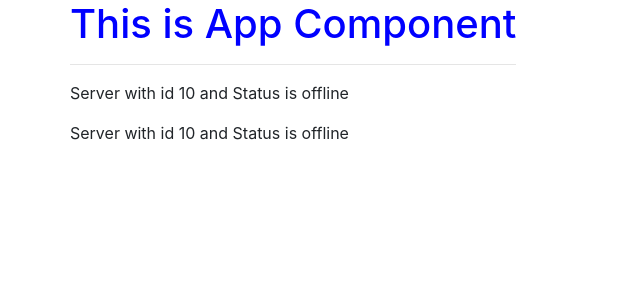
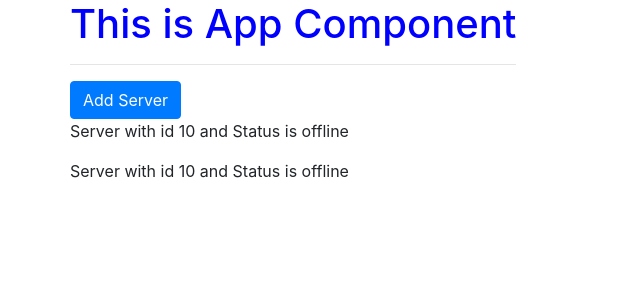
Before and after one commit to jaypalsodha/Angular-8, an Angular app in the folder angular-learning/: page / in a window 1280 px wide. Shown: the top 300 px of the page, without its empty margins (0-640 px from the left). Built offline with nearby package versions, Linux system fonts and the light colour scheme.

Commit message:
commit new changes

```diff
--- a/angular-learning/src/app/app.component.html
+++ b/angular-learning/src/app/app.component.html
@@ -3,9 +3,7 @@
         <div class="col-xs-12">
         <h1>This is App Component</h1>
         <hr>
-        <!-- <app-servers></app-servers> -->
-        <!-- <div app-servers></div> -->
-        <div class="app-servers"></div>
+       <app-servers></app-servers>
     </div>
     </div>
 </div>
--- a/angular-learning/src/app/servers/servers.component.html
+++ b/angular-learning/src/app/servers/servers.component.html
@@ -1,2 +1,6 @@
+<button class="btn btn-primary"
+ [disabled]="!allowNewServer">
+    Add Server
+</button>
 <app-server></app-server>
 <app-server></app-server>
--- a/angular-learning/src/app/servers/servers.component.ts
+++ b/angular-learning/src/app/servers/servers.component.ts
@@ -3,17 +3,25 @@
 @Component({
   // selector: 'app-servers', //component selector
   //selector:'[app-servers]',  // property selector
-  selector:'.app-servers', //class selector
-  //templateUrl: './servers.component.html',
-  template : `<app-server></app-server>
-              <app-server></app-server>`,
+  selector: 'app-servers', //class selector
+  templateUrl: './servers.component.html',
+  // template : `<app-server></app-server>
+  //             <app-server></app-server>`,
   styleUrls: ['./servers.component.css']
 })
 export class ServersComponent implements OnInit {
 
-  constructor() { }
+  allowNewServer: boolean = false;
+
+  constructor() {
+    setTimeout((
+    ) => {
+      this.allowNewServer = true
+    }, 2000);
+  }
 
   ngOnInit() {
   }
 
+
 }
```
